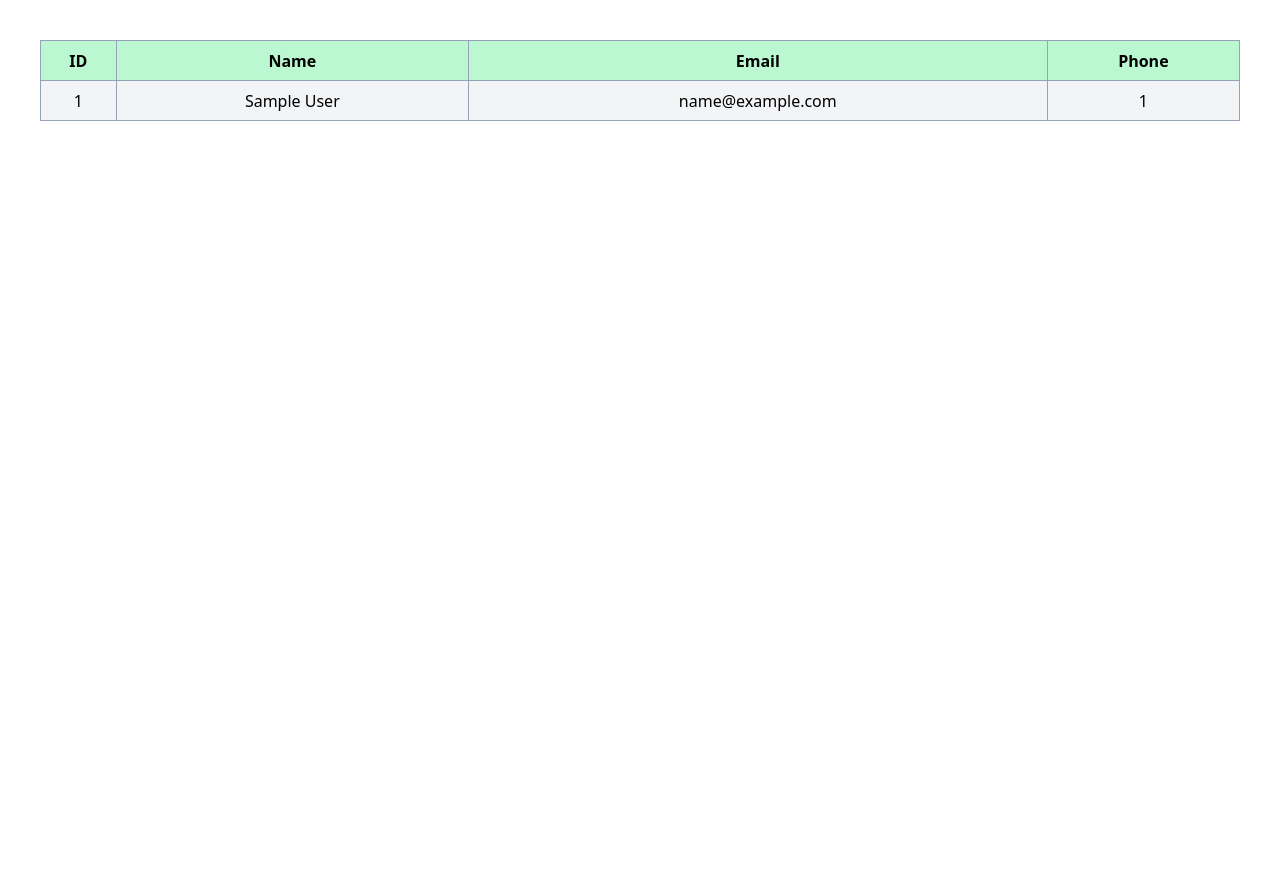
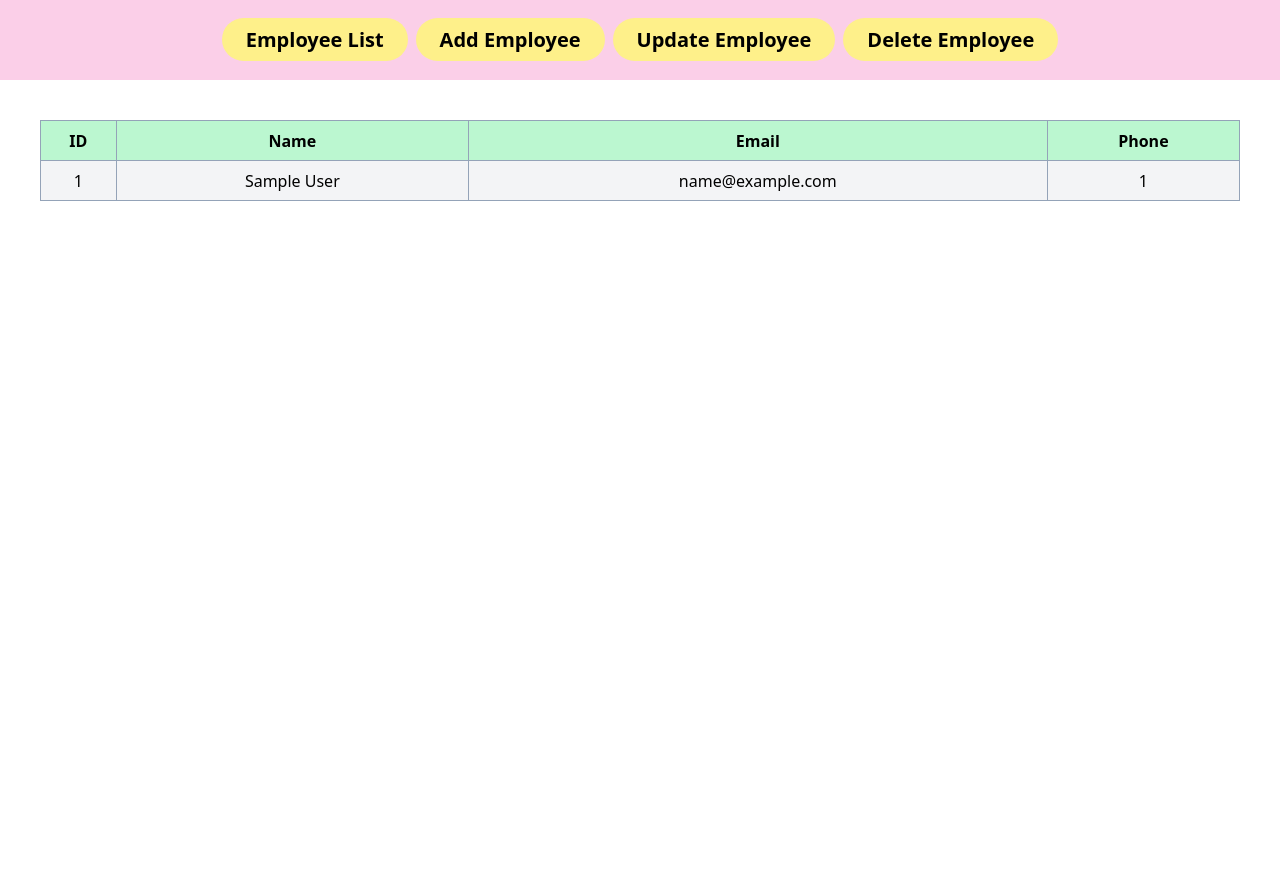
Before and after one commit to pkmbilal/Django_Simple_Crud, a Django app: page / in a window 1280 px wide. Before the commit the page ends 121 px from the top, so only its background shows below. Run offline with Django 4.2, Linux system fonts and the light colour scheme; tables that the repository leaves empty hold one stand-in row (values such as "Sample post"); some libraries are stand-ins or nearby versions.

Commit message:
navigation bar updated in base.html

```diff
--- a/crud_app/urls.py
+++ b/crud_app/urls.py
@@ -2,8 +2,8 @@ from django.urls import path
 from . import views
 
 urlpatterns = [
-    path('',views.index,name='home'),
-    path('add/',views.addemp),
-    path('delete/',views.delemp),
-    path('update/',views.upemp),
+    path('',views.index,name='empList'),
+    path('add/',views.addemp,name='addEmployee'),
+    path('delete/',views.delemp,name='deleteEmployee'),
+    path('update/',views.upemp,name='updateEmployee'),
 ]
--- a/templates/base.html
+++ b/templates/base.html
@@ -19,6 +19,14 @@
     <title>{% block title %}  {% endblock %}</title>
 </head>
 <body>
+  <div class="w-full h-20 flex items-center justify-center bg-pink-200 sticky top-0 z-10">
+    <ul class="flex items-center justify-center gap-2 text-xl font-bold">
+      <li><a href="{% url 'empList' %}" class="py-2 px-6 bg-yellow-200 hover:bg-yellow-400 rounded-3xl">Employee List</a></li>
+      <li><a href="{% url 'addEmployee' %}" class="py-2 px-6 bg-yellow-200 hover:bg-yellow-400 rounded-3xl">Add Employee</a></li>
+      <li><a href="{% url 'updateEmployee' %}" class="py-2 px-6 bg-yellow-200 hover:bg-yellow-400 rounded-3xl">Update Employee</a></li>
+      <li><a href="{% url 'deleteEmployee' %}" class="py-2 px-6 bg-yellow-200 hover:bg-yellow-400 rounded-3xl">Delete Employee</a></li>
+    </ul>
+  </div>
     {% block content %}
 
     {% endblock %}
--- a/templates/index.html
+++ b/templates/index.html
@@ -2,7 +2,7 @@
 {% block title %}Home Page{% endblock %}
 
 {% block content %}
-<div class="w-full p-10">
+<div class="w-full h-screen p-10">
     <table class="table-auto border border-collapse border-gray-400 w-full text-center">
         <thead>
           <tr class="bg-green-200 h-10">
```
